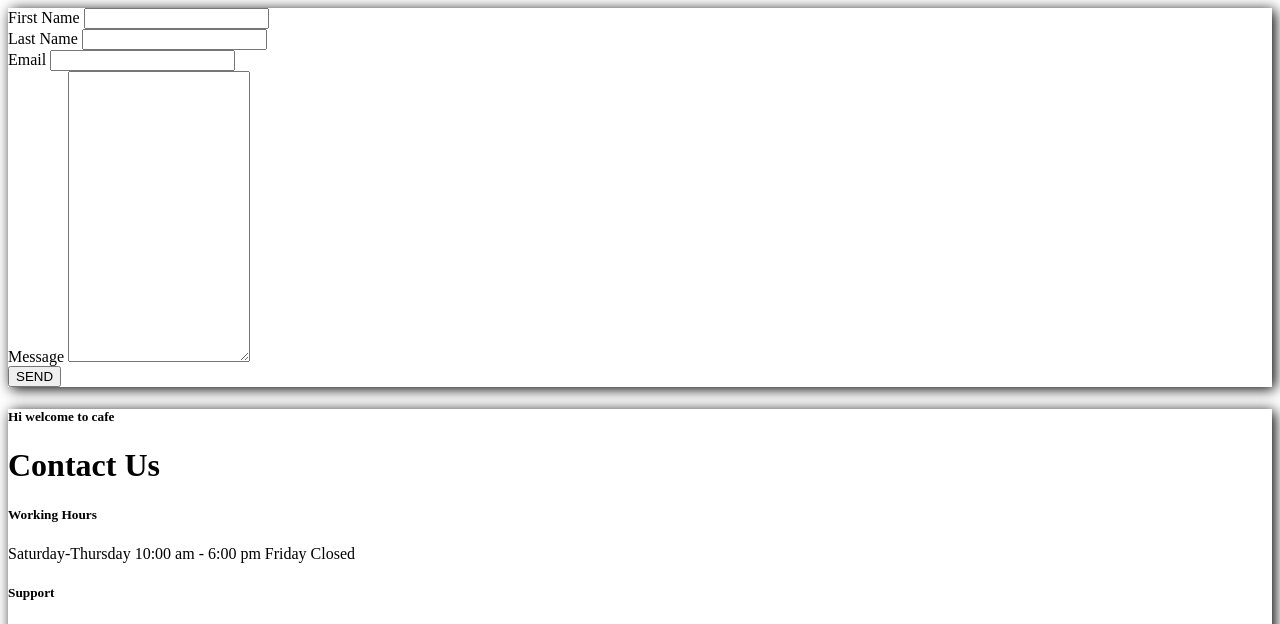
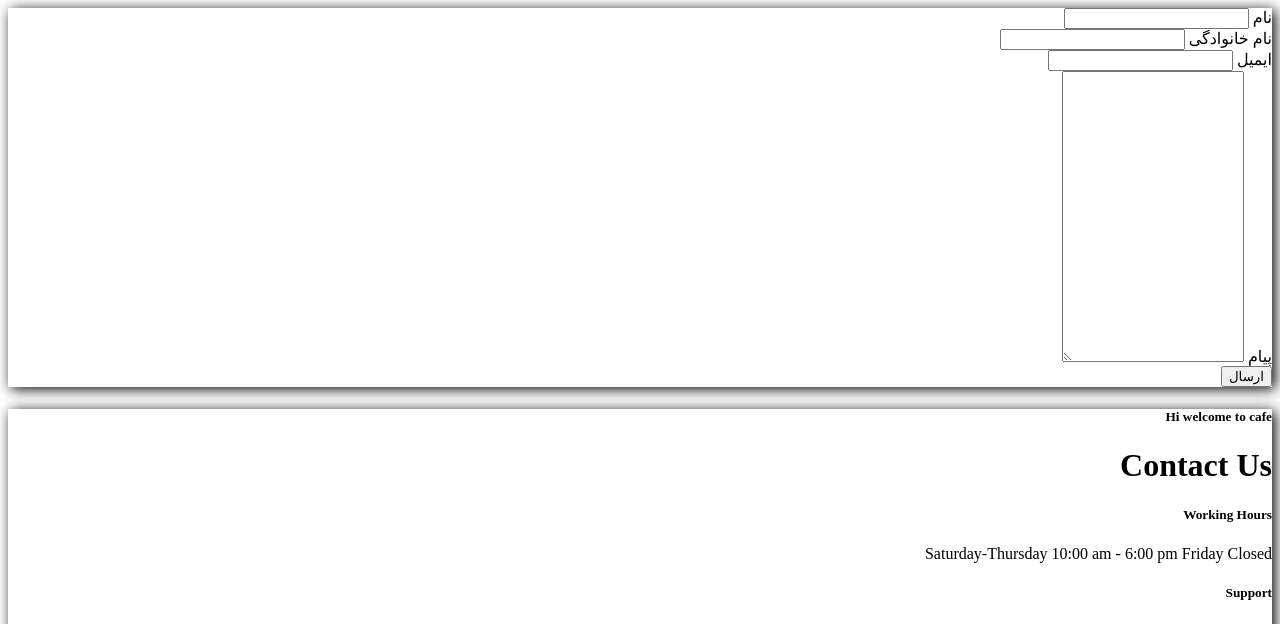
Before and after one commit to cybera3s/B-S-Cafe, a Flask app: page /contact_us in a window 1280 px wide. Shown: the top 624 px of the page. Run offline with Flask 2, Linux system fonts and the light colour scheme; some libraries are stand-ins or nearby versions.

Commit message:
landing/contact_us add farsi

```diff
--- a/Cafe_project/templates/contact_us.html
+++ b/Cafe_project/templates/contact_us.html
@@ -1,8 +1,10 @@
 <!DOCTYPE html>
-<html lang="en">
+<!doctype html>
+<html dir="rtl" lang="fa-IR">
 <head>
-    <meta charset="UTF-8">
+    <meta charset="utf-8">
     <title>contact us</title>
+    <script src='https://kit.fontawesome.com/a076d05399.js' crossorigin='anonymous'></script>
 </head>
 <body>
 <div class="container">
@@ -12,22 +14,22 @@
 
             <form class="rounded text-light h-100" style="box-shadow: 3px 2px 13px black;">
                 <div class="mb-3">
-                    <label for="text" class="form-label">First Name</label>
+                    <label for="text" class="form-label">نام</label>
                     <input type="text" class="form-control" id="text" name="firstname">
                 </div>
                 <div class="mb-3">
-                    <label for="text" class="form-label">Last Name</label>
+                    <label for="text" class="form-label">نام خانوادگی</label>
                     <input type="text" class="form-control" id="text" name="lastname">
                 </div>
                 <div class="mb-3">
-                    <label for="email" class="form-label">Email</label>
+                    <label for="email" class="form-label">ایمیل</label>
                     <input type="email" class="form-control" id="email" name="email">
                 </div>
                 <div class="mb-3">
-                    <label for="text" class="form-label">Message</label>
+                    <label for="text" class="form-label">پیام</label>
                     <textarea class="form-control" id="TextArea" rows="19" name="Message"></textarea>
                 </div>
-                <input type="submit" class="btn w-100 btn-success" value="SEND">
+                <input type="submit" class="btn w-100 btn-success" value="ارسال">
 
             </form>
         </div>
```
